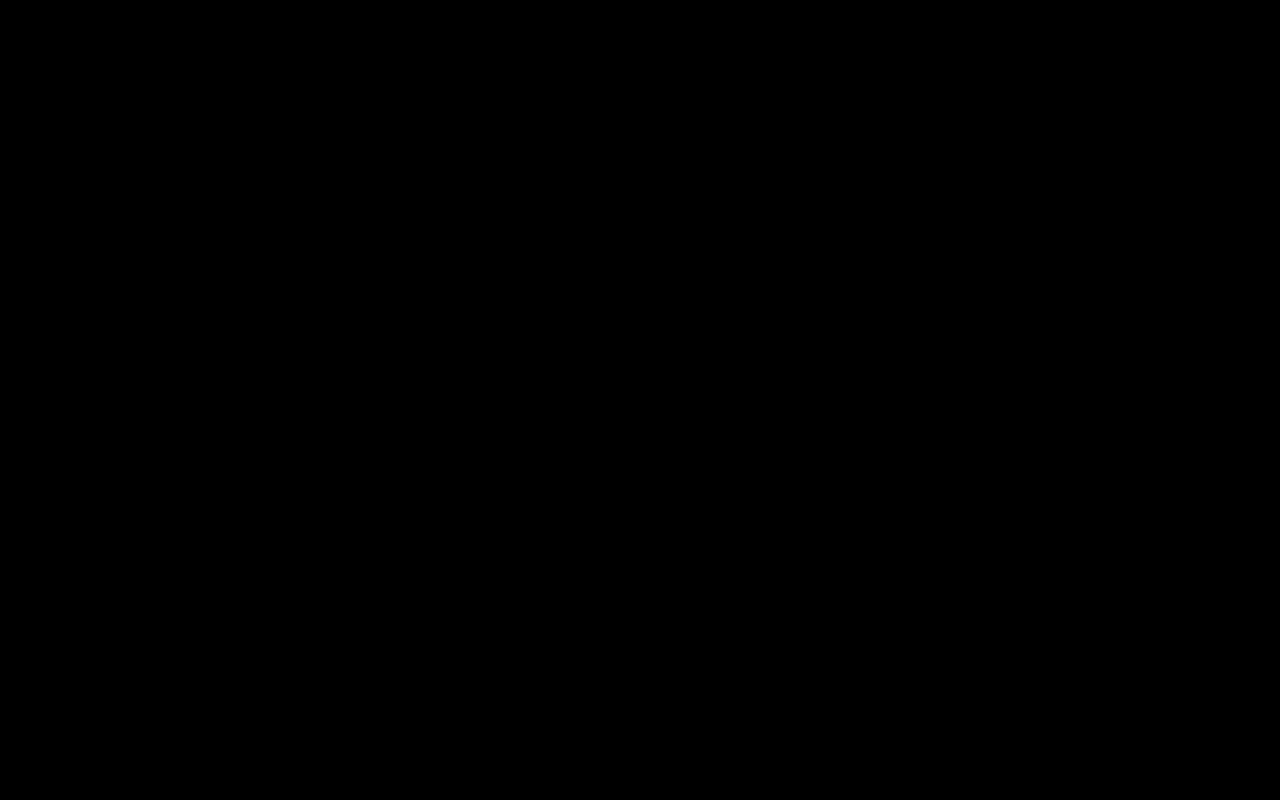
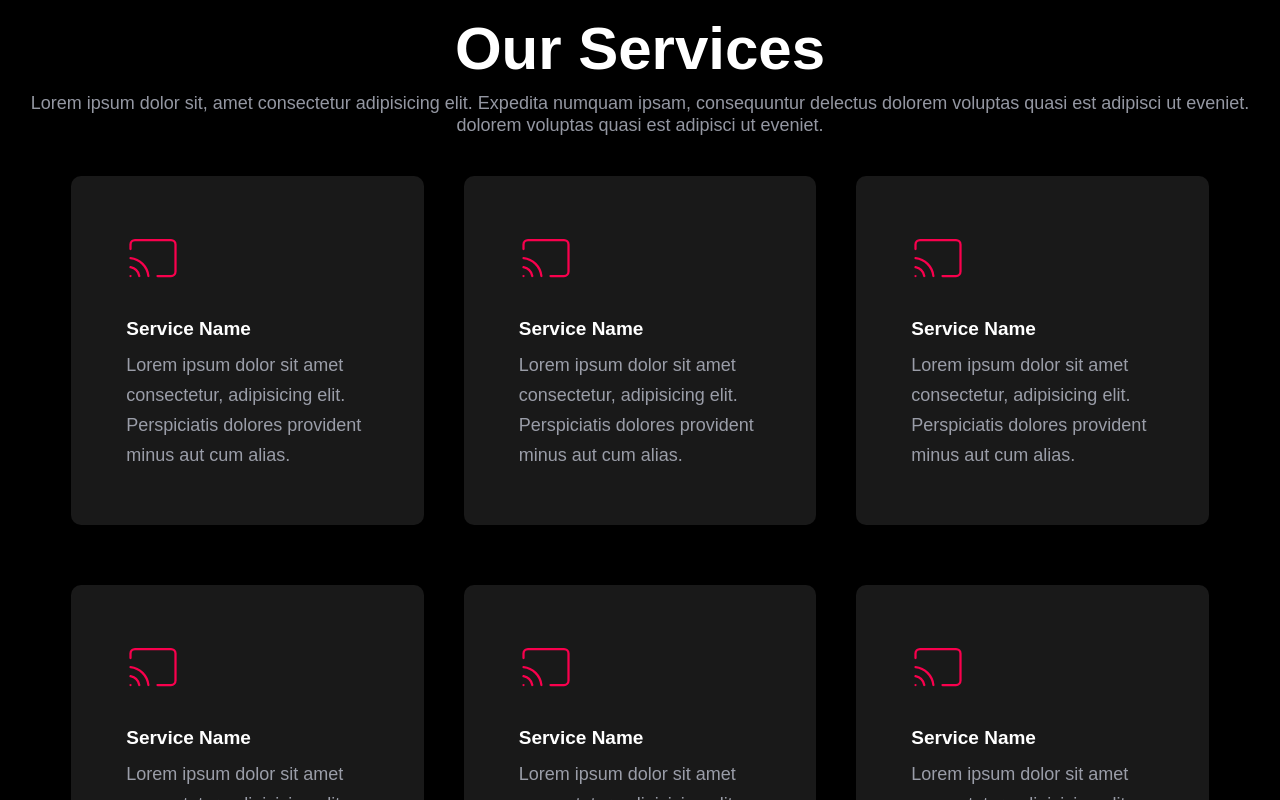
Before and after one commit to abhishek-T99/bsf-site, a React (Create React App) app: page / in a window 1280 px wide. Shown: the part 1820-2620 px from the top of the page. Before the commit the page ends 1734 px from the top, so only its background shows below. Built offline with nearby package versions, Linux system fonts and the light colour scheme.

Commit message:
added service and service box component

```diff
--- a/public/index.html
+++ b/public/index.html
@@ -9,7 +9,6 @@
       name="description"
       content="Website for charity orgainzation"
     />
-    <link rel="apple-touch-icon" href="%PUBLIC_URL%/logo192.png" />
     <!--
       manifest.json provides metadata used when your web app is installed on a
       user's mobile device or desktop. See https://developers.google.com/web/fundamentals/web-app-manifest/
--- a/src/App.js
+++ b/src/App.js
@@ -1,6 +1,8 @@
 import './App.css';
 import Home from './Components/Home';
 import About from './Components/About';
+import Service from './Components/Service';
+
 
 function App() {
   return (
@@ -9,6 +11,8 @@ function App() {
       <Home />
       {/* About component */}
       <About />
+      {/* Service component */}
+      <Service />
     </div>
   );
 }
--- a/src/Components/Home.jsx
+++ b/src/Components/Home.jsx
@@ -11,7 +11,6 @@ function Home() {
               <Header />
               {/* HomeContent Component */}
               <HomeContent />
-
           </div>
       </div>
   )
--- /dev/null
+++ b/src/Components/Service.jsx
@@ -0,0 +1,50 @@
+import React from 'react'
+import ServiceBox from './ServiceBox'
+import '../Styles/Service.css'
+
+
+function Service() {
+  return (
+    <div className='service component__space'>
+        <div className="heading">
+            <h1 className='heading'>
+                Our Services
+            </h1>
+
+            <p className="heading p__color">
+                Lorem ipsum dolor sit, amet consectetur adipisicing elit. Expedita numquam ipsam, consequuntur delectus
+                dolorem voluptas quasi est adipisci ut eveniet.
+            </p>
+
+            <p className='heading p__color'>
+                dolorem voluptas quasi est adipisci ut eveniet.
+            </p>
+        </div>
+
+        <div className='container'>
+            <div className='row'>
+                <div className='col__3'>
+                    <ServiceBox />
+                </div>
+                <div className='col__3'>
+                    <ServiceBox />
+                </div>
+                <div className='col__3'>
+                    <ServiceBox />
+                </div>
+                <div className='col__3'>
+                    <ServiceBox />
+                </div>
+                <div className='col__3'>
+                    <ServiceBox />
+                </div>
+                <div className='col__3'>
+                    <ServiceBox />
+                </div>
+            </div>
+        </div>
+    </div>
+  )
+}
+
+export default Service
--- /dev/null
+++ b/src/Components/ServiceBox.jsx
@@ -0,0 +1,20 @@
+import React from 'react'
+import '../Styles/ServiceBox.css'
+
+function ServiceBox() {
+    return (
+        <div className='servicebox pointer'>
+            <div className='icon'>
+                <svg stroke="currentColor" fill="none" stroke-width="2" viewBox="0 0 24 24" stroke-linecap="round" stroke-linejoin="round" height="1em" width="1em" xmlns="http://www.w3.org/2000/svg"><path d="M2 16.1A5 5 0 0 1 5.9 20M2 12.05A9 9 0 0 1 9.95 20M2 8V6a2 2 0 0 1 2-2h16a2 2 0 0 1 2 2v12a2 2 0 0 1-2 2h-6"></path><line x1="2" y1="20" x2="2" y2="20"></line></svg>
+            </div>
+            <div className='service__meta'>
+                <h1 className='service__text'>Service Name</h1>
+                <p className='p service__text p__color'>
+                    Lorem ipsum dolor sit amet consectetur, adipisicing elit. Perspiciatis dolores provident minus aut cum alias.
+                </p>
+            </div>
+        </div>
+    )
+}
+
+export default ServiceBox
--- /dev/null
+++ b/src/Styles/Service.css
@@ -0,0 +1,13 @@
+h1.heading {
+    font-size: 60px;
+    text-align: center;
+    font-family: Poppins, sans-serif;
+    font-weight: 700;
+    margin-bottom: 10px;
+}
+
+p.heading.p__color {
+    line-height: 1.2;
+    text-align: center;
+    margin-bottom: 0;
+}
--- /dev/null
+++ b/src/Styles/ServiceBox.css
@@ -0,0 +1,39 @@
+.servicebox {
+    border-radius: 10px;
+    width: 100%;
+    background-color: #191919;
+    padding: 55px;
+    transition: .4s ease;
+}
+
+.servicebox:hover {
+    transform: scale(1.06);
+    background-image: linear-gradient(90deg, #f61b10, #ef0963);
+}
+
+.servicebox:hover .icon {
+    color: #fff;
+}
+
+.servicebox:hover p.service__text.p__color {
+    color: #fff !important;
+}
+
+.icon {
+    font-size: 54px;
+    font-weight: 400;
+    margin-bottom: 23px;
+    display: inline-flex;
+    color: #f9004d;
+}
+
+h1.service__text {
+    font-size: 19px;
+    font-family: Poppins, sans-serif;
+    padding: 10px 0px;
+}
+
+p.service__text.p__color{
+    margin-bottom: 0;
+    text-justify: auto;
+}
```
Also changed, not shown: src/Svg/svg-1.svg (added).
